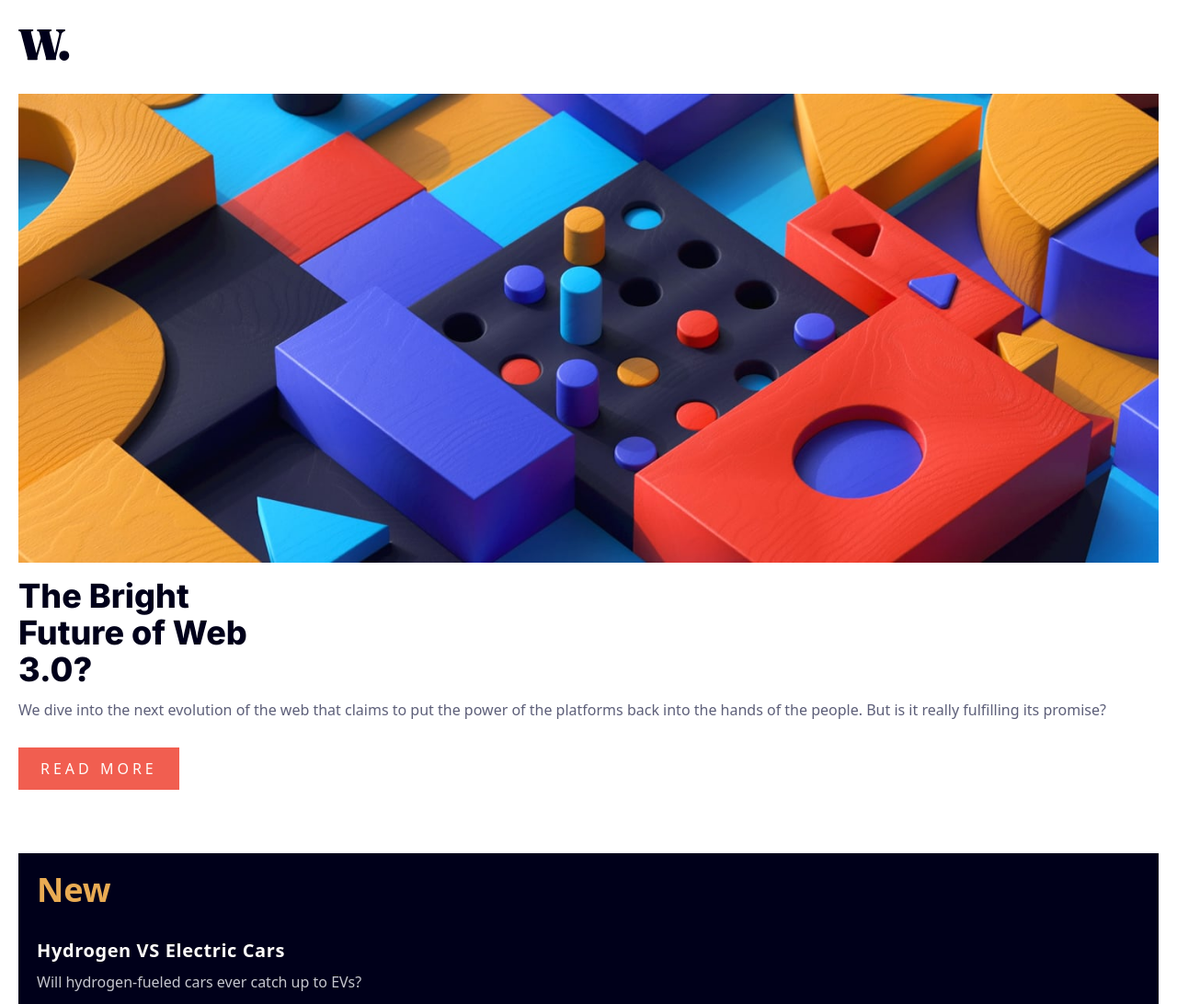
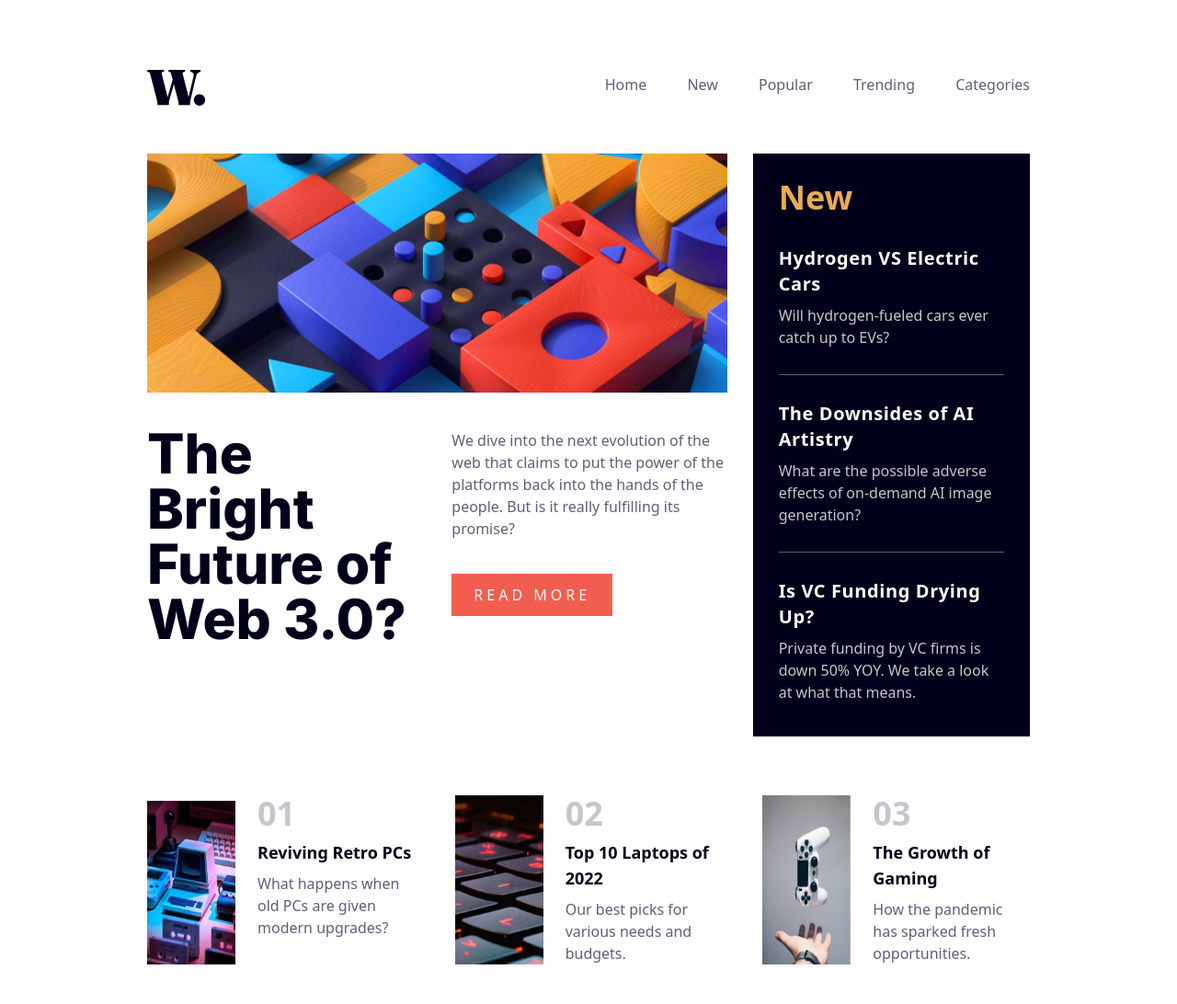
Before and after one commit to Maddouchhamza/News-homepage, a website: page index.html in a window 1280 px wide. Shown: the top 1092 px of the page at 92% size. Drawn offline with Linux system fonts and the light colour scheme.

Commit message:
Responsive design done (1440px)

```diff
--- a/index.html
+++ b/index.html
@@ -13,59 +13,76 @@
 
 </head>
 
-<body class="p-5">
+<body class="p-5 lg:px-40 lg:py-16 lg:relative">
 
-  <header>
-    <img src="./public/assets/images/logo.svg" class="pb-9 pt-3 w-14" alt="logo">
-    <div class="hidden">
-      <a href="#" class="">Home</a>
-      <a href="#" class="">New</a>
-      <a href="#" class="">Popular</a>
-      <a href="#" class="">Trending</a>
-      <a href="#" class="">Categories</a>
+  <header class="lg:flex lg:items-start lg:justify-between">
+    <img src="./public/assets/images/logo.svg" class="pb-9 pt-3 w-14 lg:w-16" alt="logo">
+    <div class="hidden lg:block pt-4 lg:text-Dark-grayish-blue lg:font-medium">
+      <a href="#" class="lg:pl-10 lg:hover:text-Soft-red">Home</a>
+      <a href="#" class="lg:pl-10 lg:hover:text-Soft-red">New</a>
+      <a href="#" class="lg:pl-10 lg:hover:text-Soft-red">Popular</a>
+      <a href="#" class="lg:pl-10 lg:hover:text-Soft-red">Trending</a>
+      <a href="#" class="lg:pl-10 lg:hover:text-Soft-red">Categories</a>
     </div>
   </header>
 
-  <main>
-    <section class="">
+  <main class="lg:grid lg:grid-cols-3 lg:grid-rows-1 lg:gap-7 lg:mt-4">
+    <section class="lg:col-start-1 lg:col-end-3">
+      <img src="./public/assets/images/image-web-3-mobile.jpg" class="block lg:hidden" alt="image-web-3-desktop">
       <img src="./public/assets/images/image-web-3-desktop.jpg" class="hidden lg:block" alt="image-web-3-desktop">
-      <img src="./public/assets/images/image-web-3-mobile.jpg" class="block lg:hidden" alt="image-web-3-desktop">
 
-      <h1 class="main-heading font-body font-extrabold text-4xl pt-4 w-64 text-Very-dark-blue">The Bright Future of Web
+      <div class="lg:grid lg:grid-cols-2 lg:gap-8 lg:pt-5">
+        <h1 class="main-heading font-body font-extrabold text-4xl pt-4 w-64 text-Very-dark-blue lg:text-6xl lg:w-auto">
+          The
+          Bright
+          Future of
+          Web
           3.0?</h1>
-      <p class="main-paragraph text-Dark-grayish-blue font-normal pt-3 pb-10">
-        We dive into the next evolution of the web that claims to put the power of the platforms back into the hands of
+        <div class="">
+          <p class="main-paragraph text-Dark-grayish-blue font-normal pt-3 pb-10 lg:pt-5 lg:pb-12">
+            We dive into the next evolution of the web that claims to put the power of the platforms back into the hands
+            of
             the
             people.
             But is it really fulfilling its promise?
           </p>
-      <a href="#" class="bg-Soft-red text-Off-white uppercase px-6 py-3 font-medium tracking-widest">Read
+          <a href="#"
+            class="bg-Soft-red hover:bg-Very-dark-blue transition-all text-Off-white uppercase px-6 py-3 font-medium tracking-widest">Read
             more</a>
+        </div>
+      </div>
     </section>
-    <section class="mt-20 bg-Very-dark-blue p-5">
+    <section class="mt-20 bg-Very-dark-blue p-5 lg:mt-0 lg:p-7">
       <h2 class="text-Soft-orange font-bold text-4xl pb-8">New</h2>
       <div class="pb-7 mb-7 border-b border-Dark-grayish-blue">
-        <h3 class="font-bold text-Off-white text-xl pb-2 tracking-wider">Hydrogen VS Electric Cars</h3>
+        <h3 class="font-bold text-Off-white text-xl pb-2 tracking-wider transition-all hover:text-Soft-orange">Hydrogen
+          VS Electric
+          Cars</h3>
         <h4 class="text-Grayish-blue">Will hydrogen-fueled cars ever catch up to EVs?</h4>
       </div>
       <div class="pb-7 mb-7 border-b border-Dark-grayish-blue">
-        <h3 class="font-bold text-Off-white text-xl pb-2 tracking-wider">The Downsides of AI Artistry</h3>
+        <h3 class="font-bold text-Off-white text-xl pb-2 tracking-wider transition-all hover:text-Soft-orange">The
+          Downsides of AI
+          Artistry</h3>
         <h4 class="text-Grayish-blue">What are the possible adverse effects of on-demand AI image generation?</h4>
       </div>
       <div class="pb-2">
-        <h3 class="font-bold text-Off-white text-xl pb-2 tracking-wider">Is VC Funding Drying Up?</h3>
+        <h3 class="font-bold text-Off-white text-xl pb-2 tracking-wider transition-all hover:text-Soft-orange">Is VC
+          Funding Drying Up?
+        </h3>
         <h4 class="text-Grayish-blue">Private funding by VC firms is down 50% YOY. We take a look at what that means.
         </h4>
       </div>
     </section>
   </main>
 
-  <footer class="mt-16">
+  <footer class="mt-16 lg:grid lg:grid-cols-3 lg:gap-11">
     <div class="flex pb-10 ">
       <img src="./public/assets/images/image-retro-pcs.jpg" class="w-24 mr-6 pt-1.5" alt="image-retro-pcs">
       <div class="">
         <span class="text-Grayish-blue font-bold text-4xl">01</span>
-        <h3 class="text-Very-dark-blue font-bold text-lg pb-2 pt-2">Reviving Retro PCs</h3>
+        <h3 class="text-Very-dark-blue font-bold text-lg pb-2 pt-2 hover:text-Soft-red transition-all">Reviving Retro
+          PCs</h3>
         <h4 class="text-Dark-grayish-blue">What happens when old PCs are given modern upgrades?</h4>
       </div>
     </div>
@@ -73,7 +90,8 @@
       <img src="./public/assets/images/image-top-laptops.jpg" class="w-24 mr-6" alt="image-top-laptops">
       <div class="">
         <span class="text-Grayish-blue font-bold text-4xl">02</span>
-        <h3 class="text-Very-dark-blue font-bold text-lg pb-2 pt-2">Top 10 Laptops of 2022</h3>
+        <h3 class="text-Very-dark-blue font-bold text-lg pb-2 pt-2 hover:text-Soft-red transition-all">Top 10 Laptops of
+          2022</h3>
         <h4 class="text-Dark-grayish-blue">Our best picks for various needs and budgets.</h4>
       </div>
     </div>
@@ -81,16 +99,18 @@
       <img src="./public/assets/images/image-gaming-growth.jpg" class="w-24 mr-6" alt="image-gaming-growth">
       <div class="">
         <span class="text-Grayish-blue font-bold text-4xl">03</span>
-        <h3 class="text-Very-dark-blue font-bold text-lg pb-2 pt-2">The Growth of Gaming</h3>
+        <h3 class="text-Very-dark-blue font-bold text-lg pb-2 pt-2 hover:text-Soft-red transition-all">The Growth of
+          Gaming</h3>
         <h4 class="text-Dark-grayish-blue">How the pandemic has sparked fresh opportunities.</h4>
       </div>
     </div>
   </footer>
 
-  <div class="attribution text-center text-Soft-red font-medium text-xs">
+  <div class="attribution text-center text-Soft-red font-medium text-xs lg:absolute lg:bottom-1 lg:left-10 lg:right-10">
     Challenge by <a href="https://www.frontendmentor.io?ref=challenge" target="_blank"
       class="text-Very-dark-blue">Frontend Mentor</a>
-    <br>Coded by <a href="https://github.com/Maddouchhamza" class="text-Very-dark-blue">MADDOUCH Hamza</a>
+    <br class="lg:hidden">Coded by <a href="https://github.com/Maddouchhamza" class="text-Very-dark-blue">MADDOUCH
+      Hamza</a>
   </div>
 </body>
 
```
Also changed, not shown: public/style.css. Lines whose indentation alone changed are shown as unchanged.
